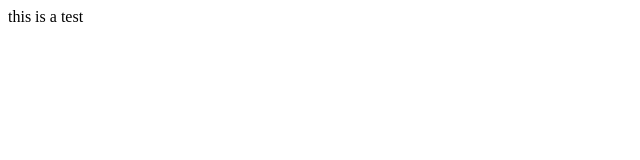
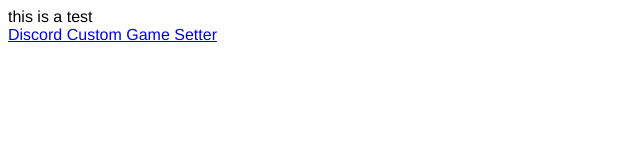
Before and after one commit to MissingNO123/MissingNO123.github.io, a plain HTML site: page index.html in a window 1280 px wide. Shown: the whole page, without its empty margins (0-640 px from the left). Drawn offline with Linux system fonts and the light colour scheme.

Commit message:
Update index.html

```diff
--- a/index.html
+++ b/index.html
@@ -2,7 +2,8 @@
   <head>
     <title>test</title>
   </head>
-  <body>
-    this is a test
+  <body style="font-family:Helvetica Neue, HelveticaNeue, Helvetica-Neue, Arial, sans-sarif;">
+    this is a test<br />
+    <a href="Discord-Custom-Game-Setter/">Discord Custom Game Setter</a>
   </body>
 </html>
```
